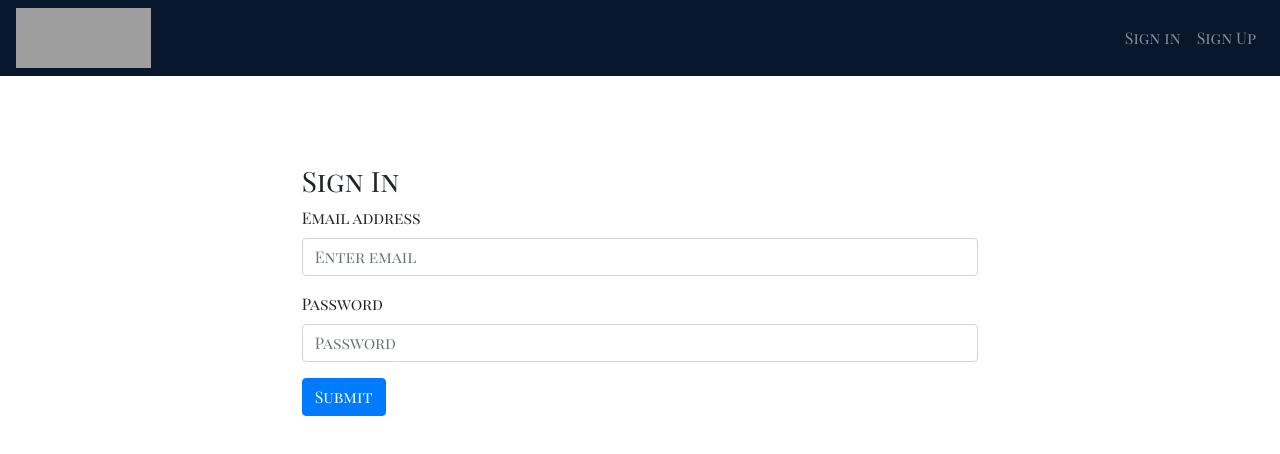
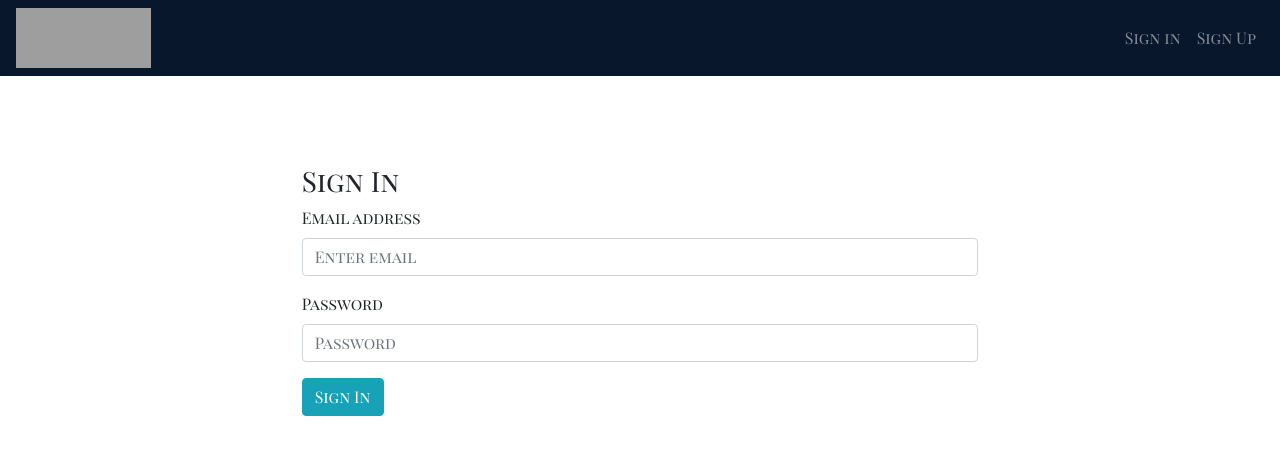
Before and after one commit to JeheeChoi/Glow-client, a React app: page /#/ in a window 1280 px wide. Shown: the top 454 px of the page. Built offline with nearby package versions, Linux system fonts and the light colour scheme; grey boxes are pictures that could not be loaded.

Commit message:
Styling update on sign in/create glow
to keep working on modals

```diff
--- a/src/components/CreateBoard/index.js
+++ b/src/components/CreateBoard/index.js
@@ -6,7 +6,7 @@ import { createBoards } from '../../api/boards'
 import './index.css'
 import messages from '../AutoDismissAlert/messages'
 // import CreateBoardForm from './modal'
-import { Modal } from 'react-bootstrap'
+import Modal from 'react-bootstrap/Modal'
 
 const BoardCreate = props => {
   const [createModalShow, setCreateModalShow] = useState(false)
@@ -72,8 +72,7 @@ const BoardCreate = props => {
         </Modal.Header>
         <Modal.Body>
           <form>
-            <div className="form-group">
-              <label className="col-form-label">Title:</label>
+            <h5>Board Title</h5>
             <input
               type="text"
               className="form-control"
@@ -81,8 +80,7 @@ const BoardCreate = props => {
               onChange={handleChange}
               value={board.title}
             />
-              <div className="form-group">
-                <label className="col-form-label">Message:</label>
+            <h5>Board Topic</h5>
             <input
               type="text"
               className="form-control"
@@ -90,15 +88,12 @@ const BoardCreate = props => {
               onChange={handleChange}
               value={board.topic}
             />
-              </div>
-            </div>
           </form>
-          <div className="modal-footer">
-            <button className="btn btn-info" onClick={() => setCreateModalShow(false)}>Close</button>
+        </Modal.Body>
+        <Modal.Footer>
+          <button className="btn btn-secondary" onClick={() => setCreateModalShow(false)}>Close</button>
           <button className="btn btn-info" onClick={handleSubmit}>Create</button>
-          </div>
-
-        </Modal.Body>
+        </Modal.Footer>
       </Modal>
     </div>
   )
--- a/src/components/CreateGlow/index.js
+++ b/src/components/CreateGlow/index.js
@@ -64,12 +64,12 @@ const GlowCreate = props => {
           </textarea>
           <input
             className="form-control"
-            placeholder="Author Name Here"
+            placeholder="Your Name Here"
             value={glow.name}
             onChange={handleChange}
             name="name"
           />
-          <button className="btn btn-outline-secondary" type="submit">Create</button>
+          <button className="btn btn-info" type="submit">Submit</button>
         </form>
       </div>
     </div>
--- a/src/components/SignIn/SignIn.js
+++ b/src/components/SignIn/SignIn.js
@@ -75,10 +75,10 @@ class SignIn extends Component {
               />
             </Form.Group>
             <Button
-              variant="primary"
+              variant="info"
               type="submit"
             >
-              Submit
+              Sign In
             </Button>
           </Form>
         </div>
```
Lines whose indentation alone changed are shown as unchanged.
